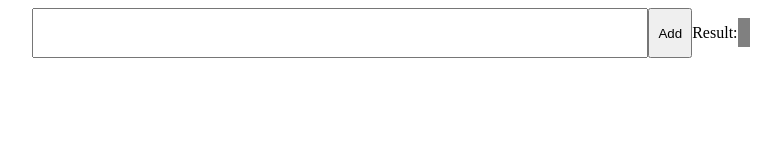
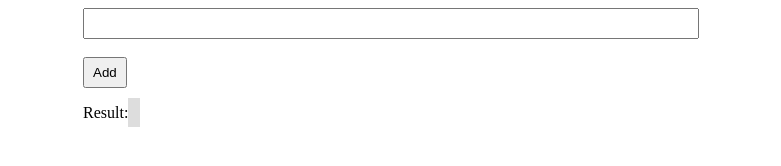
Before and after one commit to Karthick-sketch/Amount-calculator, a plain HTML site: page index.html in a window 1280 px wide. Shown: the whole page, without its empty margins (249-1030 px from the left). Drawn offline with Linux system fonts and the light colour scheme.

Commit message:
Center only div without childre

```diff
--- a/index.html
+++ b/index.html
@@ -3,7 +3,7 @@
   <head>
     <title>HTML Tutorial</title>
     <style>
-      div {
+      .container {
         display: flex;
         justify-content: center;
         width: 100%;
@@ -16,18 +16,20 @@
         padding: 6px 8px;
       }
       span {
-        background-color: gray;
+        background-color: #ddd;
         padding: 6px;
       }
     </style>
   </head>
   <body>
+    <div class="container">
       <div>
         <input type="text" id="expression" />
         <br />
         <br />
         <button onclick="calculate()">Add</button>
         <p>Result: <span id="result"></span></p>
+      </div>
     </div>
 
     <script>
```
Lines whose indentation alone changed are shown as unchanged.
